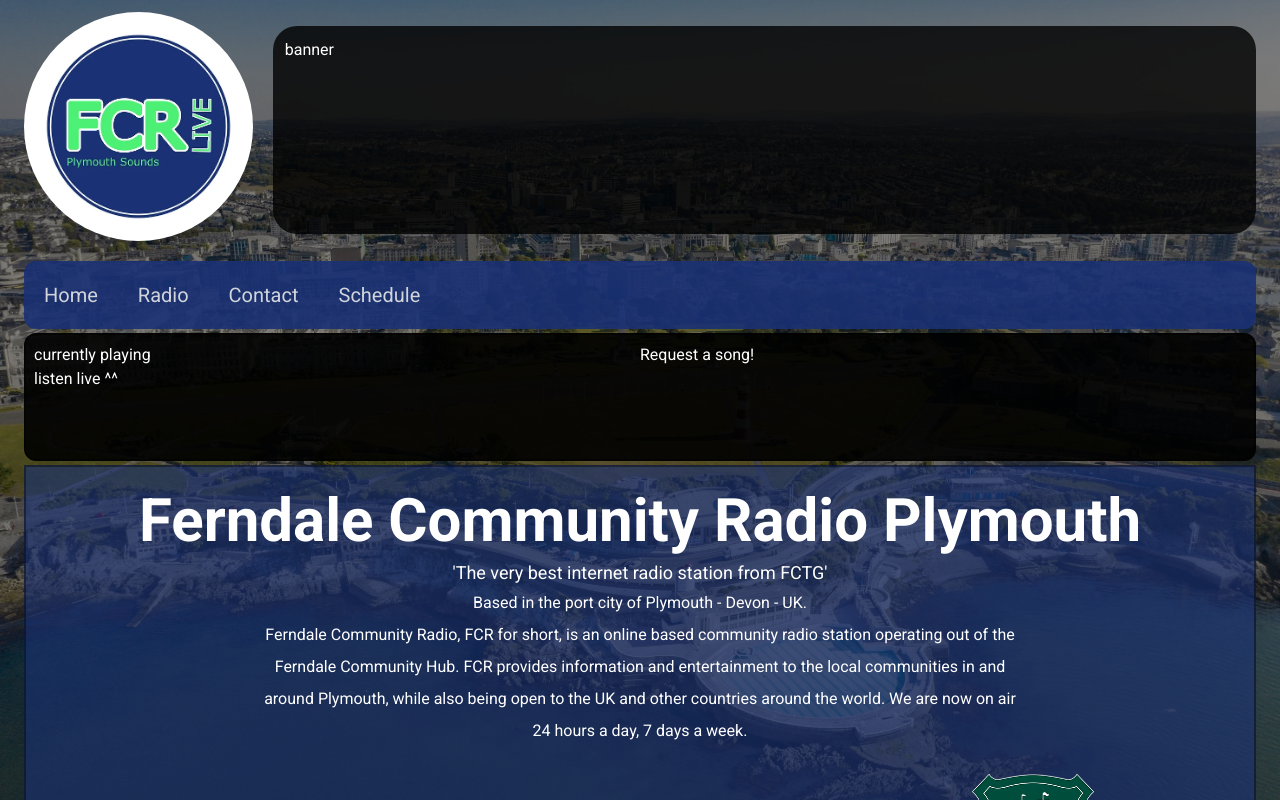
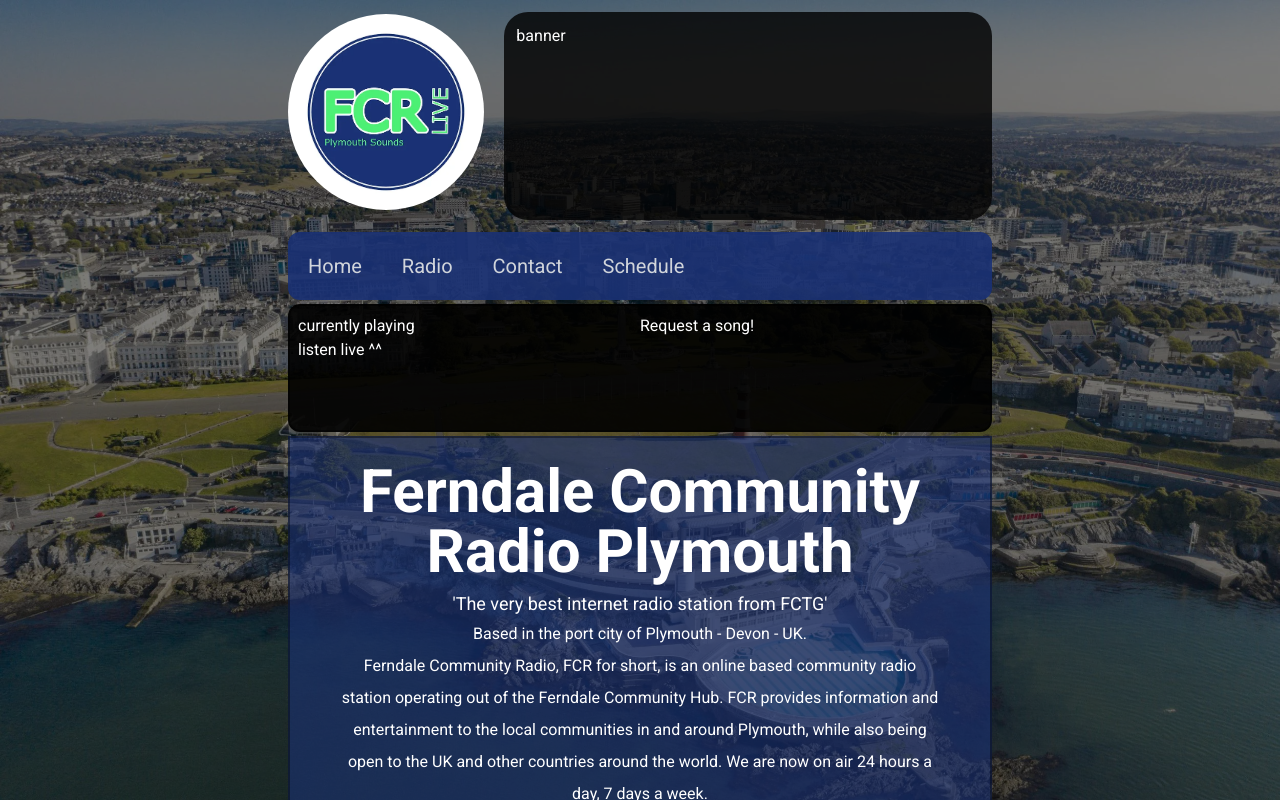
Before and after one commit to Folka2134/radio-station, a React (Vite) app: page / in a window 1280 px wide. Shown: the top 800 px of the page. Built offline with nearby package versions, Linux system fonts and the light colour scheme.

Commit message:
updated margins

```diff
--- a/src/App.jsx
+++ b/src/App.jsx
@@ -31,7 +31,7 @@
   return (
     <div className="App bg-[url('./assets/plymouth.webp')] bg-fixed bg-cover min-h-screen relative min-w-[350px]">
       <div className="absolute top-0 left-0 w-full h-full bg-black bg-opacity-50 z-0"></div>
-      <div className="mx-6 z-10 relative">
+      <div className="mx-6 lg:mx-72 z-10 relative">
         <header className=" flex flex-col md:flex-row justify-center md:justify-between items-center pt-3 mb-3">
           <div className="flex justify-center md:mr-5 mb-2">
             <img
--- a/src/components/Homepage.jsx
+++ b/src/components/Homepage.jsx
@@ -19,7 +19,7 @@
         <p className="text-[1rem]">
           Based in the port city of Plymouth - Devon - UK.
         </p>
-        <p className="text-[1rem] px-6 lg:px-52 2xl:px-96">
+        <p className="text-[1rem] px-6 3xl:px-24 4xl:px-52 5xl:px-[30rem]">
           Ferndale Community Radio, FCR for short, is an online based community
           radio station operating out of the Ferndale Community Hub. FCR
           provides information and entertainment to the local communities in and
```
